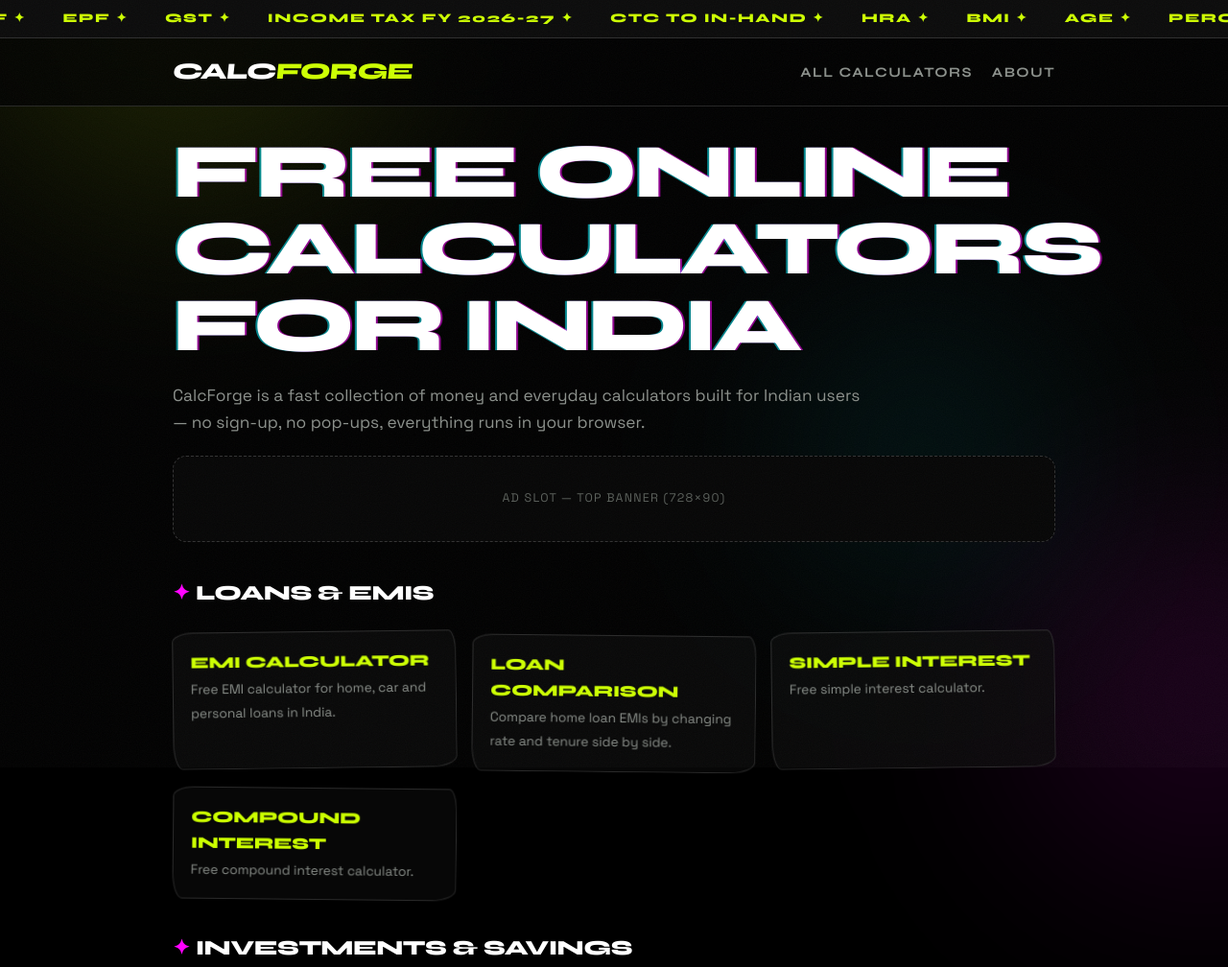
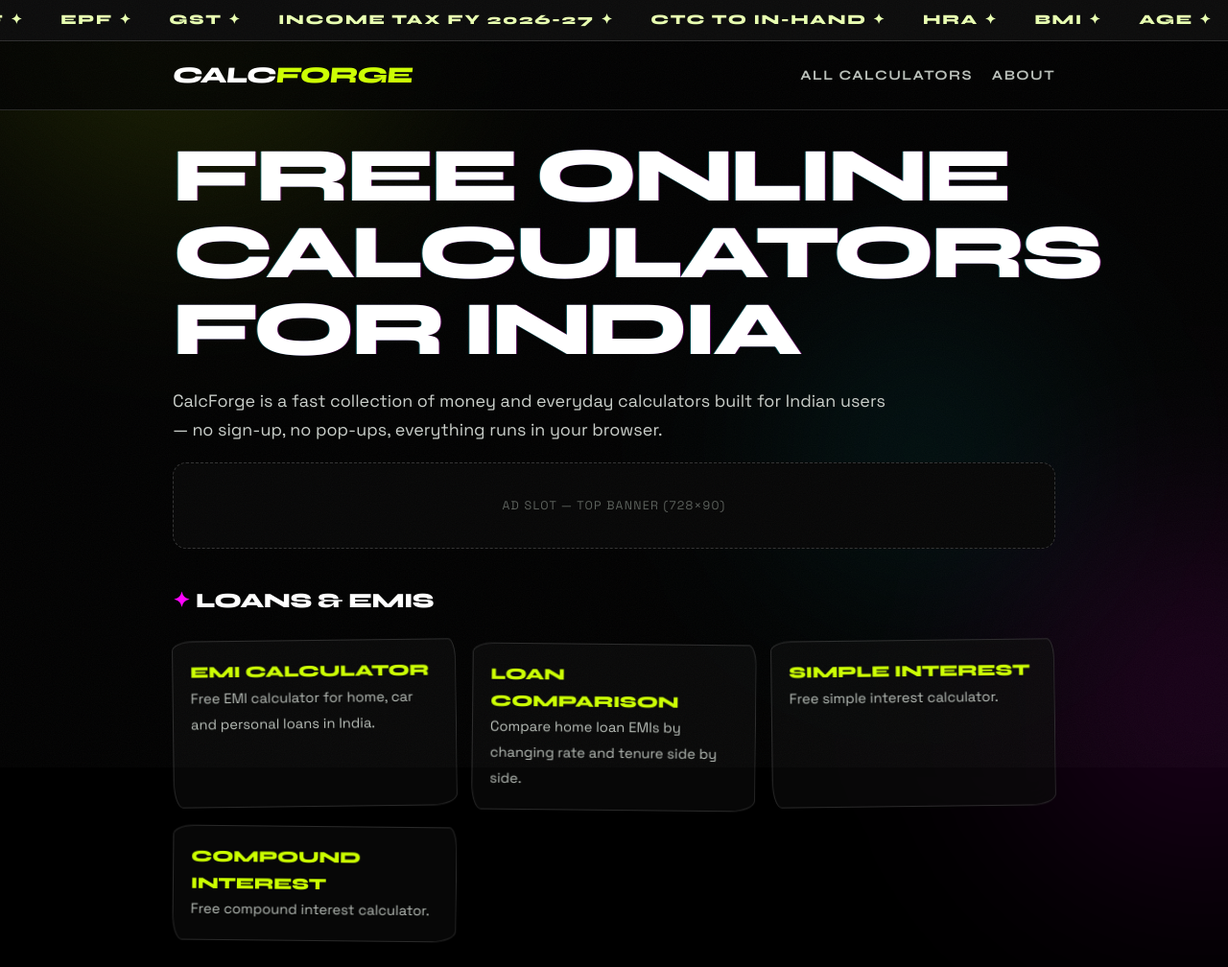
Before and after one commit to Nilabh-code/calcforge, a plain HTML site: page index.html in a window 1280 px wide. Shown: the top 1008 px of the page at 96% size. Drawn offline with Linux system fonts and the light colour scheme.

Commit message:
Improve text legibility: softer glitch fringe, brighter muted grays

```diff
--- a/assets/style.css
+++ b/assets/style.css
@@ -4,12 +4,12 @@
   --acid:#CCFF00; --pink:#FF00FF; --cyan:#00F0FF;
   --chrome:linear-gradient(180deg,#FFFFFF 0%,#888888 45%,#E0E0E0 60%,#FFFFFF 100%);
   --irid:linear-gradient(135deg,#CCFF00 0%,#FFFFFF 45%,#FF00FF 80%,#00F0FF 100%);
-  --ink:#EDEDED; --muted:#8a8f8a; --line:rgba(255,255,255,.14);
+  --ink:#F2F2F2; --muted:#B9BFB9; --line:rgba(255,255,255,.14);
   --expo:cubic-bezier(0.19,1,0.22,1);
 }
 *{box-sizing:border-box}
 html{scrollbar-color:#CCFF00 #0A0A0A}
-body{margin:0;font-family:"Space Grotesk",system-ui,sans-serif;background:var(--void);color:var(--ink);line-height:1.6;overflow-x:hidden}
+body{margin:0;font-family:"Space Grotesk",system-ui,sans-serif;background:var(--void);color:var(--ink);line-height:1.65;font-size:1.02rem;overflow-x:hidden}
 ::selection{background:var(--acid);color:#000}
 a{color:var(--acid)}
 a:hover{color:#fff}
@@ -30,14 +30,14 @@ nav a:hover{color:var(--acid);text-shadow:0 0 12px rgba(204,255,0,.8)}
 .marquee-rev{border-bottom:none;border-top:1px solid var(--line);margin-top:56px}
 .marquee-track{display:flex;width:max-content;animation:marquee 26s linear infinite}
 .marquee-rev .marquee-track{animation-direction:reverse}
-.marquee span{white-space:nowrap;padding-right:2.4rem;font-family:"Syne",sans-serif;font-weight:800;text-transform:uppercase;letter-spacing:.12em;font-size:.82rem;color:var(--acid)}
+.marquee span{white-space:nowrap;padding-right:2.4rem;font-family:"Syne",sans-serif;font-weight:800;text-transform:uppercase;letter-spacing:.12em;font-size:.9rem;color:#E8FFB0}
 @keyframes marquee{to{transform:translateX(-50%)}}
 .breadcrumbs{font-size:.82rem;color:var(--muted);padding-top:16px;text-transform:uppercase;letter-spacing:.08em}
-h1{font-family:"Syne",sans-serif;font-weight:800;font-size:clamp(2.4rem,7vw,5rem);margin:.35em 0 .25em;letter-spacing:-.045em;text-transform:uppercase;line-height:1;color:#fff;text-shadow:2px 0 rgba(255,0,255,.55),-2px 0 rgba(0,240,255,.55)}
+h1{font-family:"Syne",sans-serif;font-weight:800;font-size:clamp(2.4rem,7vw,5rem);margin:.35em 0 .25em;letter-spacing:-.045em;text-transform:uppercase;line-height:1;color:#fff;text-shadow:1px 0 rgba(255,0,255,.3),-1px 0 rgba(0,240,255,.3)}
 h2{font-family:"Syne",sans-serif;font-weight:800;font-size:1.35rem;margin:1.7em 0 .6em;text-transform:uppercase;letter-spacing:-.02em;color:#fff}
 h2::before{content:"\2726  ";color:var(--pink)}
 h3{font-family:"Syne",sans-serif;font-weight:700;color:var(--acid);margin:.9em 0 .2em}
-.lede{color:var(--muted);font-size:1.08rem;max-width:66ch}
+.lede{color:#c9ceC9;font-size:1.12rem;max-width:66ch}
 .card{background:linear-gradient(var(--onyx),var(--onyx)) padding-box,var(--irid) border-box;border:2px solid transparent;border-radius:34px 10px 40px 12px/12px 38px 14px 42px;padding:26px;margin:22px 0;box-shadow:0 0 44px rgba(204,255,0,.07)}
 .grid{display:grid;grid-template-columns:repeat(auto-fill,minmax(260px,1fr));gap:16px;margin:22px 0}
 .tool-card{display:block;background:rgba(10,10,10,.7);backdrop-filter:blur(14px);border:1px solid var(--line);border-radius:22px 8px 26px 10px/10px 24px 12px 28px;padding:18px;text-decoration:none;color:var(--ink);transition:transform .35s var(--expo),box-shadow .35s var(--expo),border-color .35s}
@@ -45,8 +45,8 @@ h3{font-family:"Syne",sans-serif;font-weight:700;color:var(--acid);margin:.9em 0
 .tool-card:nth-child(even){transform:rotate(.6deg) translateY(4px)}
 .tool-card:hover{transform:scale(1.06) rotate(0);box-shadow:0 0 30px rgba(204,255,0,.45);border-color:var(--acid)}
 .tool-card strong{display:block;color:var(--acid);font-family:"Syne",sans-serif;font-weight:800;font-size:1.05rem;text-transform:uppercase;letter-spacing:-.01em}
-.tool-card:hover strong{text-shadow:2px 0 rgba(255,0,255,.7),-2px 0 rgba(0,240,255,.7)}
-.tool-card span{font-size:.86rem;color:var(--muted)}
+.tool-card:hover strong{text-shadow:1px 0 rgba(255,0,255,.35),-1px 0 rgba(0,240,255,.35)}
+.tool-card span{font-size:.92rem;color:var(--muted)}
 .calc-form{display:grid;grid-template-columns:repeat(auto-fit,minmax(200px,1fr));gap:16px}
 .field label{display:block;font-size:.78rem;font-weight:700;color:var(--muted);margin-bottom:6px;text-transform:uppercase;letter-spacing:.1em}
 .input-wrap{position:relative;display:flex;align-items:center}
@@ -54,10 +54,10 @@ input,select{width:100%;padding:11px 12px;border:1px solid var(--line);border-ra
 input:focus,select:focus{outline:none;border-color:var(--acid);box-shadow:0 0 0 1px var(--acid),0 0 22px rgba(204,255,0,.35)}
 .unit{position:absolute;right:11px;color:var(--muted);font-size:.82rem;pointer-events:none}
 .results{margin-top:22px;padding:22px 24px;border-radius:38% 62% 34% 66%/55% 30% 70% 45%;background:linear-gradient(rgba(10,10,10,.9),rgba(10,10,10,.9)) padding-box,var(--irid) border-box;border:2px solid transparent;box-shadow:inset 0 0 60px rgba(204,255,0,.05)}
-.results .primary{font-family:"Syne",sans-serif;font-size:1.9rem;font-weight:800;color:var(--acid);letter-spacing:-.03em;text-shadow:0 0 26px rgba(204,255,0,.5),1.5px 0 rgba(255,0,255,.4),-1.5px 0 rgba(0,240,255,.4)}
+.results .primary{font-family:"Syne",sans-serif;font-size:1.9rem;font-weight:800;color:var(--acid);letter-spacing:-.03em;text-shadow:0 0 18px rgba(204,255,0,.35)}
 .results .primary small{display:block;font-size:.7rem;font-weight:700;color:var(--muted);text-transform:uppercase;letter-spacing:.18em;text-shadow:none;margin-bottom:2px}
 .results table{border-collapse:collapse;margin-top:14px;width:100%}
-.results td{padding:6px 0;border-bottom:1px dashed rgba(255,255,255,.16);font-size:.94rem;color:var(--muted)}
+.results td{padding:6px 0;border-bottom:1px dashed rgba(255,255,255,.16);font-size:.97rem;color:#c6cbc6}
 .results td:last-child{text-align:right;font-weight:700;color:#fff}
 .results .note{margin-top:12px;font-size:.84rem;color:var(--muted)}
 .hint{color:var(--muted);font-style:italic;margin:0}
```
